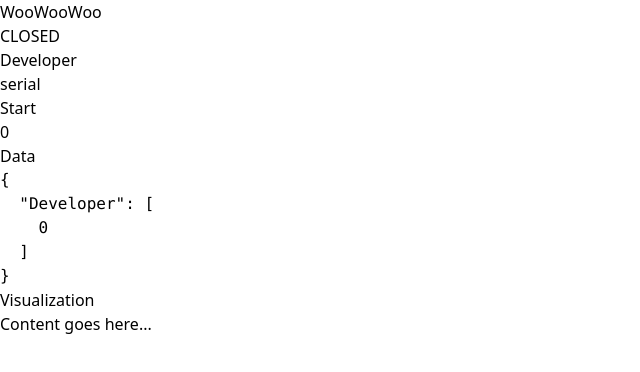
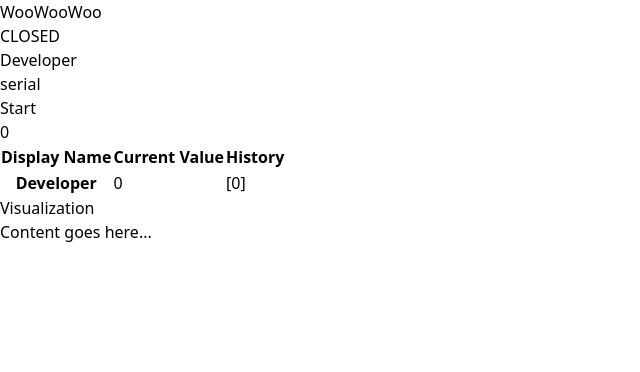
Before and after one commit to concord-consortium/woowoowoo, a React (Vite) app: page / in a window 1280 px wide. Shown: the top 372 px of the page, without its empty margins (0-640 px from the left). Built offline with nearby package versions, Linux system fonts and the light colour scheme; no server answers.

Commit message:
Added data table

```diff
--- a/src/components/sensor-view.tsx
+++ b/src/components/sensor-view.tsx
@@ -72,8 +72,43 @@
     if (keys.length === 0) {
       return null;
     }
+    keys.sort()
+
     return (
-      <div className="text-gray-700"><pre>{ JSON.stringify(state.history, null, 2) }</pre></div>
+      <table className="w-full text-sm text-left text-gray-500 dark:text-gray-400">
+        <thead className="text-xs text-gray-700 uppercase bg-gray-50 dark:bg-gray-700 dark:text-gray-400">
+          <tr>
+            <th scope="col" className="px-6 py-3">
+              Display Name
+            </th>
+            <th scope="col" className="px-6 py-3">
+              Current Value
+            </th>
+            <th scope="col" className="px-6 py-3">
+              History
+            </th>
+          </tr>
+        </thead>
+        <tbody>
+          {keys.map(key => {
+            const values = state.history[key]
+            const currentValue = values[values.length - 1]
+            return (
+              <tr className="bg-white border-b dark:bg-gray-800 dark:border-gray-700">
+                <th scope="row" className="px-6 py-4 font-medium text-gray-900 whitespace-nowrap dark:text-white">
+                  {key}
+                </th>
+                <td className="px-6 py-4">
+                  {currentValue}
+                </td>
+                <td className="px-6 py-4">
+                  {JSON.stringify(values)}
+                </td>
+              </tr>
+            )
+          })}
+        </tbody>
+      </table>
     )
   }
 
@@ -95,7 +130,6 @@
       <div className="container mx-auto mt-4">
         <div className="flex">
           <div className="w-1/2 bg-white p-4">
-            <h2 className="text-gray-800 text-lg font-bold">Data</h2>
             {renderDataTable()}
           </div>
           <div className="w-1/2 bg-white p-4">
```
